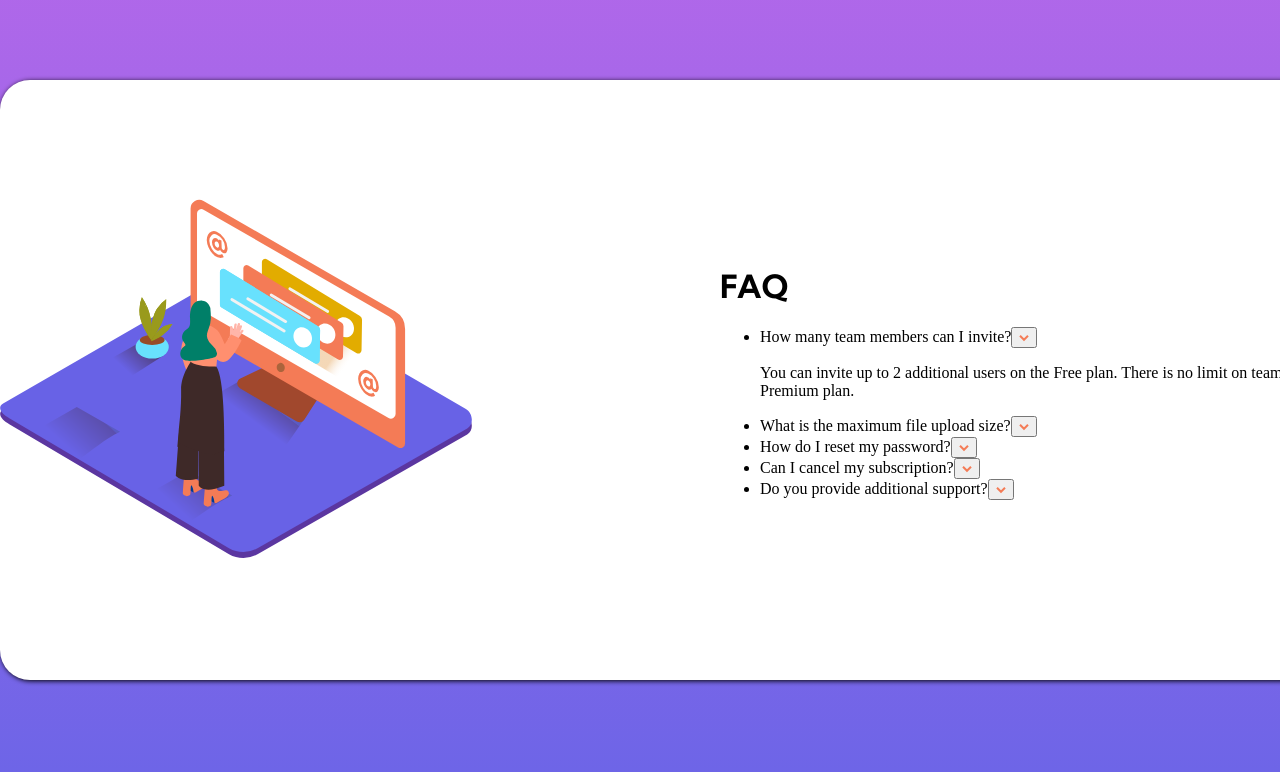
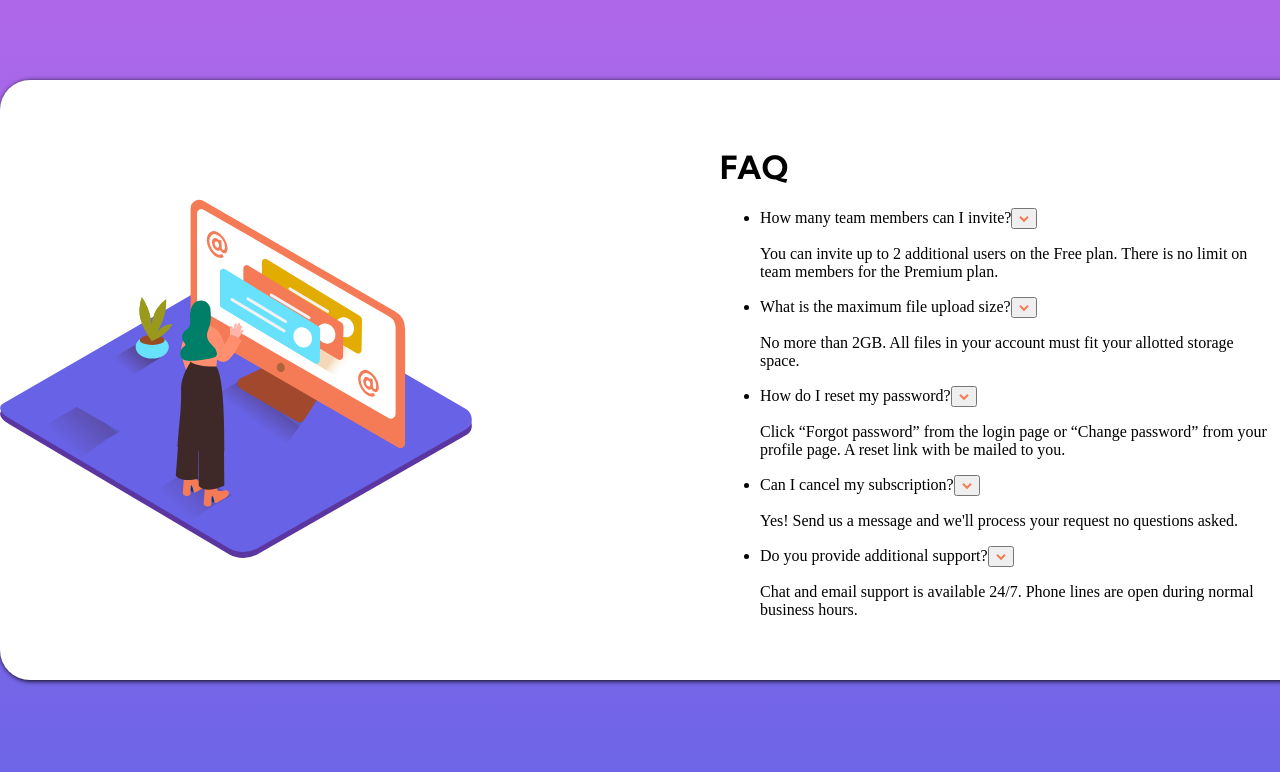
Before and after one commit to timegated/faq-accordion-react, a React app: page / in a window 1280 px wide. Both pictures are taken after a click on the button 1024 px from the left and 371 px from the top of the page. Shown: the top 772 px of the page. Built offline with nearby package versions, Linux system fonts and the light colour scheme; the HTML template or start-up script is replaced by a standard one.

Commit message:
Feat: slider component now rendered by map function

```diff
--- a/src/components/Accordion/Accordion.js
+++ b/src/components/Accordion/Accordion.js
@@ -1,10 +1,10 @@
-import React from 'react';
+import React, { useState } from 'react';
 import Slider from '../Slider/Slider';
 import styles from './Accordion.module.css';
 import womanDesktop from '../../images/illustration-woman-online-desktop.svg';
 
 const Accordion = () => {
-
+  const [showAll, setShowAll] = useState('');
 
   return (
     <div className={styles.Container}>
@@ -14,13 +14,7 @@ const Accordion = () => {
       <div className={styles.FaqContainer}>
         <h1 className={styles.FaqTitle}>FAQ</h1>
         <ul>
-          <Slider text="How many team members can I invite?" copy=" You can invite up to 2 additional users on the Free plan. There is no limit on
-  team members for the Premium plan." />
-          <Slider text="What is the maximum file upload size?" copy="No more than 2GB. All files in your account must fit your allotted storage space." />
-          <Slider text="How do I reset my password?" copy=" Click “Forgot password” from the login page or “Change password” from your profile page.
-  A reset link will be emailed to you." />
-          <Slider text="Can I cancel my subscription?" copy="Yes! Send us a message and we’ll process your request no questions asked." />
-          <Slider text="Do you provide additional support?" copy="Chat and email support is available 24/7. Phone lines are open during normal business hours." />
+          <Slider />
         </ul>
       </div>
     </div>
--- a/src/components/Slider/Slider.js
+++ b/src/components/Slider/Slider.js
@@ -2,24 +2,54 @@ import React, { useState } from 'react';
 import styles from './Slider.module.css';
 import iconArrow from '../../images/icon-arrow-down.svg';
 
-const Slider = ({ text, copy }) => {
+const Slider = () => {
   const [clicked, setClicked] = useState(false);
+
+  const questions = [
+    {
+      id: 0,
+      text: 'How many team members can I invite?',
+      copy: 'You can invite up to 2 additional users on the Free plan. There is no limit on team members for the Premium plan.'
+    },
+    {
+      id:1,
+      text: 'What is the maximum file upload size?',
+      copy: 'No more than 2GB. All files in your account must fit your allotted storage space.'
+    },
+    {
+      id:2,
+      text: 'How do I reset my password?',
+      copy: 'Click “Forgot password” from the login page or “Change password” from your profile page. A reset link with be mailed to you.'
+    },
+    {
+      id:3,
+      text: 'Can I cancel my subscription?',
+      copy: 'Yes! Send us a message and we\'ll process your request no questions asked.',
+    },
+    {
+      id: 4,
+      text: 'Do you provide additional support?',
+      copy: 'Chat and email support is available 24/7. Phone lines are open during normal business hours.'
+    },
+  ];
+
 
   const handleClick = (e) => {
     setClicked(clicked => !clicked);
-
     e.preventDefault();
   };
-  console.log(clicked);
+
   return (
     <>
-        <li className={styles.ListChild}>
-          {text}
+      {questions.map(question => {
+        return <li className={styles.ListChild} key={question.id}>
+          {question.text}
           <button className={styles.ListButton} onClick={handleClick}>
           <img className={styles.ListIcon} src={iconArrow} alt="arrow down" />
-        </button>
-        {clicked ? <p>{copy}</p> : ''}
+          </button>
+          {clicked ? <p className={styles.CopyText}>{question.copy}</p> : ''}
         </li>
+      })}
     </>
   )
 };
--- a/src/components/Slider/Slider.module.css
+++ b/src/components/Slider/Slider.module.css
@@ -0,0 +1,3 @@
+.CopyText {
+  max-width: 32em;
+}
```
